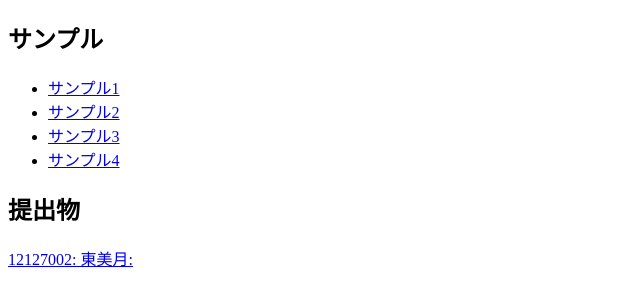
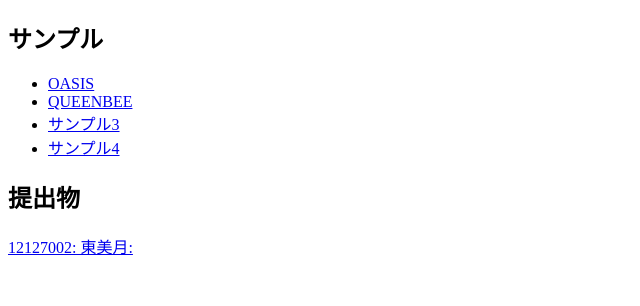
Before and after one commit to KUAD-XtechDesign/js-various2022-zuma-taro, a plain HTML site: page js-various2022/index.html in a window 1280 px wide. Shown: the whole page, without its empty margins (0-640 px from the left). Drawn offline with Linux system fonts and the light colour scheme.

Commit message:
site name

```diff
--- a/js-various2022/index.html
+++ b/js-various2022/index.html
@@ -9,8 +9,8 @@
   <div>
     <h2>サンプル</h2>
     <ul>
-      <li><a href="./sample/sample01.html">サンプル1</a></li>
-      <li><a href="./sample/sample02.html">サンプル2</a></li>
+      <li><a href="./sample/sample01.html">OASIS</a></li>
+      <li><a href="./sample/sample02.html">QUEENBEE</a></li>
       <li><a href="./sample/sample03.html">サンプル3</a></li>
       <li><a href="./sample/sample04.html">サンプル4</a></li>
     </ul>
```
